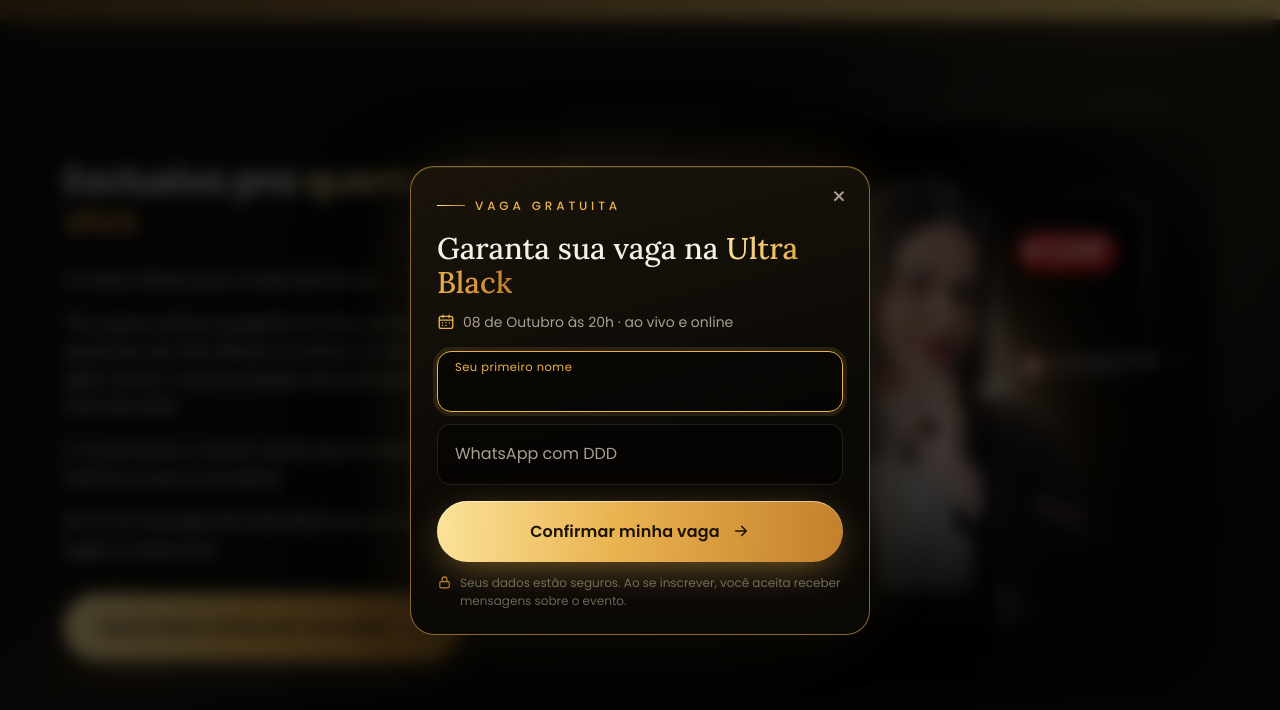
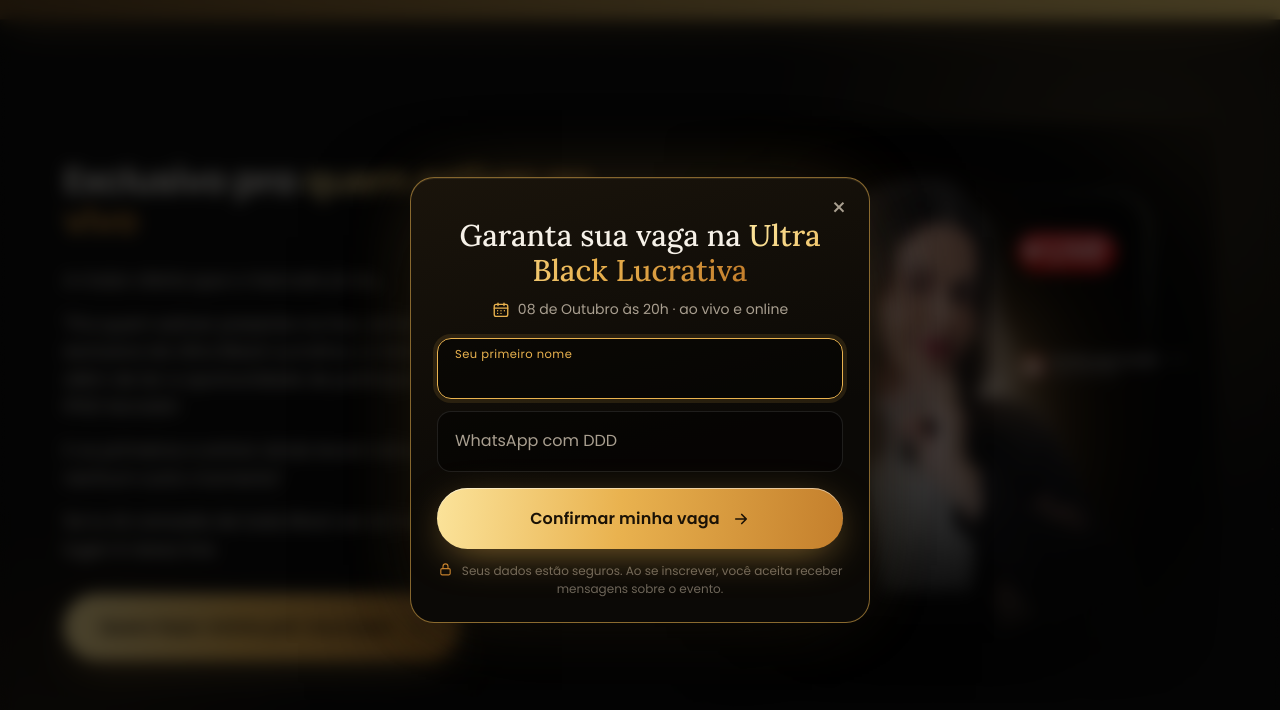
Before and after one commit to pedrosilva1463758/ultra-black-lucrativa, a Next.js app: page / in a window 1280 px wide. Both pictures are taken after a click on the button "Quero fazer minha pré-inscrição!". Shown: the part 3143-3853 px from the top of the page. Built offline with nearby package versions, Linux system fonts and the light colour scheme.

Commit message:
atualização

```diff
--- a/app/globals.css
+++ b/app/globals.css
@@ -523,3 +523,10 @@ html, body { overflow-x: clip; }
   .modal-backdrop { place-items: center; padding: 16px; }
   .modal-card { border-radius: 24px; max-width: 460px; padding: 26px 18px 20px; }
 }
+
+/* Popup: textos centralizados */
+.modal-title { text-align: center; margin-top: 10px; padding: 0 16px; }
+.modal-sub { justify-content: center; text-align: center; }
+.legal.modal-legal { justify-content: center; align-items: center; text-align: center; }
+.legal.modal-legal { display: block; }
+.legal.modal-legal svg { display: inline-block; vertical-align: -2px; margin-right: 6px; }
--- a/components/CapturePage.jsx
+++ b/components/CapturePage.jsx
@@ -245,8 +245,7 @@ export default function CapturePage() {
                 transition={{ duration: 0.45, ease }}
               >
                 <button type="button" className="modal-close" onClick={closeModal} aria-label="Fechar">×</button>
-                <div className="eyebrow">Vaga gratuita</div>
-                <h2 id="modal-title" className="serif modal-title">Garanta sua vaga na <span className="gold-text">Ultra Black</span></h2>
+                <h2 id="modal-title" className="serif modal-title">Garanta sua vaga na <span className="gold-text">Ultra Black Lucrativa</span></h2>
                 <p className="modal-sub"><Calendar /> {EVENT.dateLabel} · ao vivo e online</p>
                 <div className="field">
                   <input ref={nameRef} id="nome" placeholder=" " autoComplete="given-name" value={form.nome} onChange={set("nome")} onBlur={() => setTouched((t) => ({ ...t, nome: true }))} className={touched.nome && errs.nome ? "bad" : ""} />
@@ -263,7 +262,7 @@ export default function CapturePage() {
                   {status === "sending" ? <><span className="spinner" /> Garantindo sua vaga…</> : <>Confirmar minha vaga <Arrow /></>}
                 </button>
                 {error && <p className="error-msg">{error}</p>}
-                <p className="legal"><Lock /> Seus dados estão seguros. Ao se inscrever, você aceita receber mensagens sobre o evento.</p>
+                <p className="legal modal-legal"><Lock /> Seus dados estão seguros. Ao se inscrever, você aceita receber mensagens sobre o evento.</p>
               </motion.form>
             </motion.div>
           )}
```
